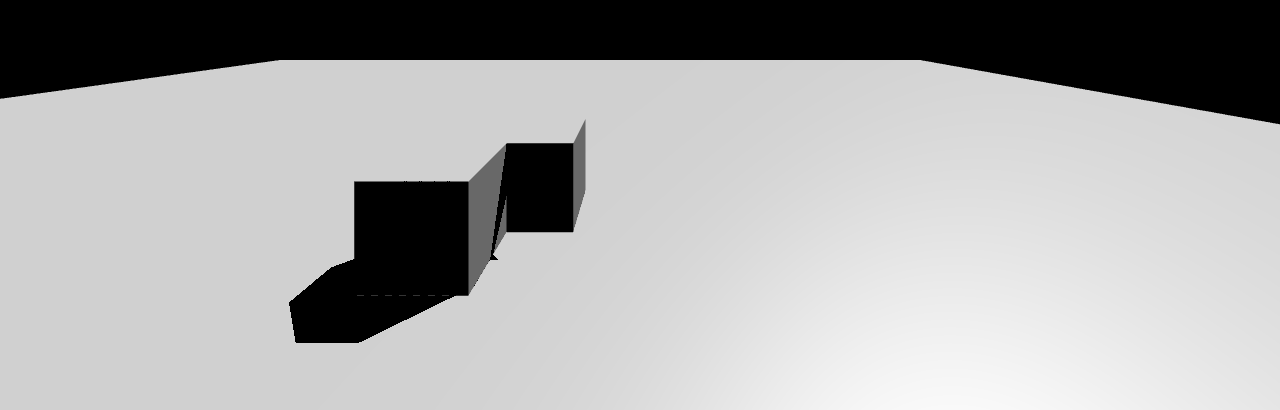
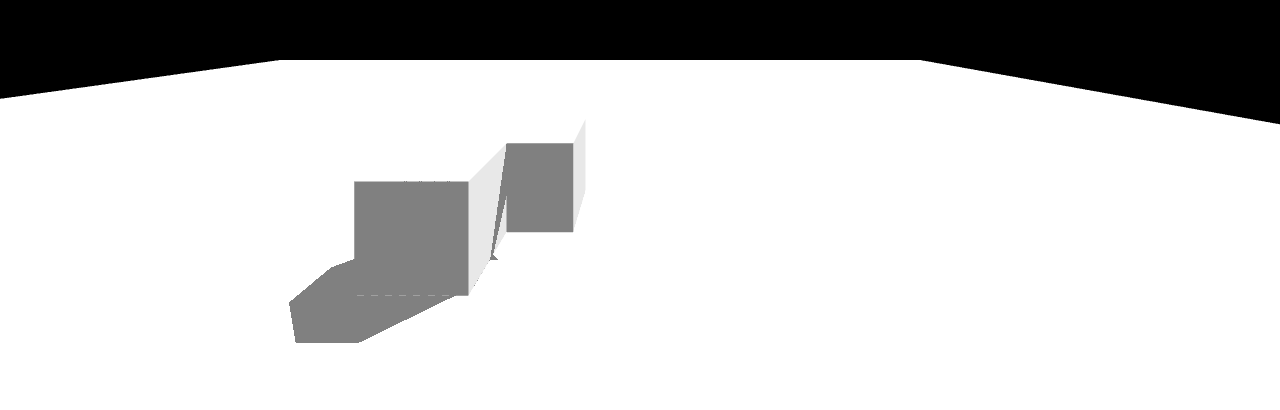
Before and after one commit to razh/js13k-2021, a website: page shadowmap_example/index.html in a window 1280 px wide. Shown: the part 390-800 px from the top of the page. Drawn offline with nearby package versions, Linux system fonts and the light colour scheme.

Commit message:
fix ambient light color

```diff
--- a/shadowmap_example/index.html
+++ b/shadowmap_example/index.html
@@ -33,7 +33,7 @@
       );
       camera.position.set(16, 16, 32);
 
-      const ambientLight = new THREE.AmbientLight(0.5, 0.5, 0.5);
+      const ambientLight = new THREE.AmbientLight(new THREE.Color(0.5, 0.5, 0.5));
       scene.add(ambientLight);
 
       const directionalLight = new THREE.DirectionalLight();
```
